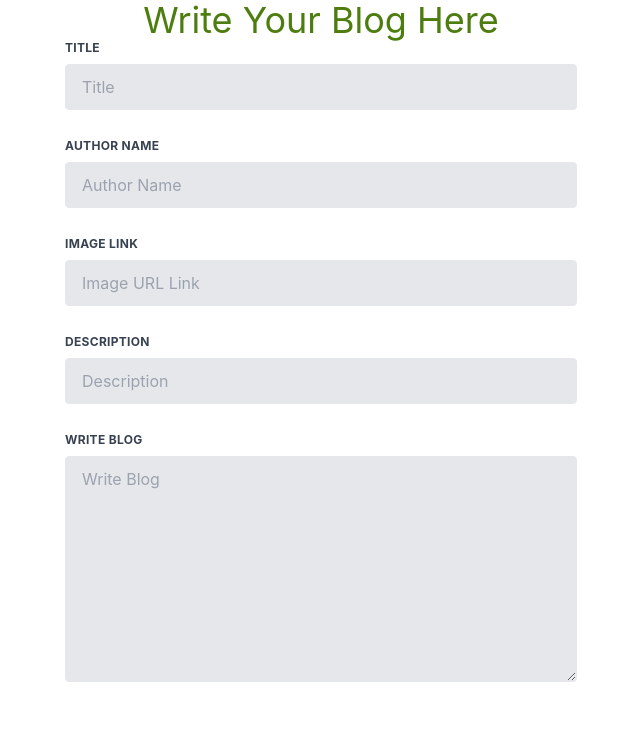
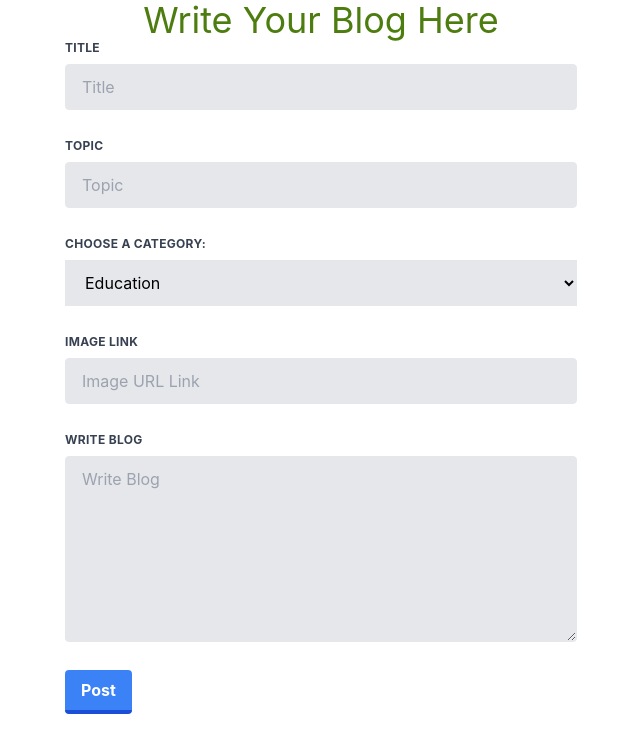
Before and after one commit to mdabdullaalnoman/Read-and-Write-Hub-Client, a React (Create React App) app: page /writeblog in a window 1280 px wide. Shown: the top 752 px of the page, without its empty margins (319-959 px from the left). Built offline with nearby package versions, Linux system fonts and the light colour scheme; no server answers.

Commit message:
blog-form-update

```diff
--- a/src/App.js
+++ b/src/App.js
@@ -9,6 +9,7 @@ import AuthProvider from './Context/AuthProvider';
 import About from './Pages/About.js/About';
 import Home from './Pages/Home/Home';
 import NotFound from './Pages/NotFound/NotFound';
+import WriteBlog from './Pages/WriteBlog/WriteBlog';
 
 const App = () => {
   return (
@@ -20,6 +21,7 @@ const App = () => {
           <Route path="about" element={<About />} />
           <Route path="login" element={<Login />} />
           <Route path="register" element={<Register />} />
+          <Route path="writeblog" element={<WriteBlog />} />
           <Route path="*" element={<NotFound />} />
         </Routes>
       </BrowserRouter>
--- a/src/Pages/NotFound/NotFound.js
+++ b/src/Pages/NotFound/NotFound.js
@@ -1,10 +1,10 @@
 import React from 'react';
-import { Link } from 'react-router-dom';
 
 const NotFound = () => {
     return (
         <div>
-            <h1 className='text-lime-700 flex justify-center text-4xl'>Write Your Blog Here</h1>
+            <h1>Not Found</h1>
+            {/* <h1 className='text-lime-700 flex justify-center text-4xl'>Write Your Blog Here</h1>
             <div className='flex justify-center'>
                 <form className="w-4/5 lg:w-2/5 md:w-3/5">
                     <div className="flex flex-wrap -mx-3  mb-4">
@@ -19,9 +19,22 @@ const NotFound = () => {
                     <div className="flex flex-wrap -mx-3  mb-4">
                         <div className="w-full px-3">
                             <label className="block uppercase tracking-wide text-gray-700 text-xs font-bold mb-2" htmlFor="grid-last-name">
-                                Author Name
+                                Topic
                             </label>
-                            <input className="appearance-none block w-full bg-gray-200 text-gray-700 border border-gray-200 rounded py-3 px-4 mb-3 leading-tight focus:outline-none focus:bg-white focus:border-gray-500" id="grid-last-name" type="text" placeholder="Author Name" />
+                            <input className="appearance-none block w-full bg-gray-200 text-gray-700 border border-gray-200 rounded py-3 px-4 mb-3 leading-tight focus:outline-none focus:bg-white focus:border-gray-500" id="grid-last-name" type="text" placeholder="Topic" />
+                        </div>
+                    </div>
+
+                    <div className="flex flex-wrap -mx-3  mb-4">
+                        <div className="w-full px-3">
+                            <label className="block uppercase tracking-wide text-gray-700 text-xs font-bold mb-2" htmlFor="category">Choose a Category:</label>
+                            <select className='py-3 px-4 mb-3 bg-gray-200 w-full' name="" id="category">
+                                <option value="">Education</option>
+                                <option value="">Techonology</option>
+                                <option value="">Science</option>
+                                <option value="">Life Style</option>
+                                <option value="">Social Awareness</option>
+                            </select>
                         </div>
                     </div>
 
@@ -34,25 +47,19 @@ const NotFound = () => {
                         </div>
                     </div>
 
-                    <div className="flex flex-wrap -mx-3  mb-4">
-                        <div className="w-full px-3">
-                            <label className="block uppercase tracking-wide text-gray-700 text-xs font-bold mb-2" htmlFor="grid-last-name">
-                                Description
-                            </label>
-                            <input className="appearance-none block w-full bg-gray-200 text-gray-700 border border-gray-200 rounded py-3 px-4 mb-3 leading-tight focus:outline-none focus:bg-white focus:border-gray-500" id="grid-last-name" type="text" placeholder="Description" />
-                        </div>
-                    </div>
 
-                    <div className="flex flex-wrap -mx-3  mb-4">
+
+                    <div className="flex flex-wrap -mx-3 mb-4">
                         <div className="w-full px-3">
                             <label className="block uppercase tracking-wide text-gray-700 text-xs font-bold mb-2" htmlFor="grid-last-name">
                                 Write Blog
                             </label>
-                            <textarea cols="30" rows="10" className="appearance-none block w-full bg-gray-200 text-gray-700 border border-gray-200 rounded py-3 px-4 mb-3 leading-tight focus:outline-none focus:bg-white focus:border-gray-500" id="grid-last-name" type="text" placeholder="Write Blog" />
+                            <textarea cols="30" rows="8" className="appearance-none block w-full bg-gray-200 text-gray-700 border border-gray-200 rounded py-3 px-4 mb-3 leading-tight focus:outline-none focus:bg-white focus:border-gray-500" id="grid-last-name" type="text" placeholder="Write Blog" />
                         </div>
                     </div>
+                    <button>Post</button>
                 </form>
-            </div>
+            </div> */}
         </div>
     );
 };
--- /dev/null
+++ b/src/Pages/WriteBlog/WriteBlog.js
@@ -0,0 +1,91 @@
+import React, { useState } from 'react';
+
+const WriteBlog = () => {
+
+      const [blogInfo, setblogInfo] = useState({})
+
+      const handleChange = e => {
+            e.preventDefault()
+            const field = e.target.name;
+            const value = e.target.value;
+            setblogInfo(prev => ({ ...prev, [field]: value }))
+      }
+
+      const handleSubmit = e => {
+            e.preventDefault()
+            console.log(blogInfo);
+      }
+
+      return (
+            <div>
+                  <h1 className='text-lime-700 flex justify-center text-4xl'>Write Your Blog Here</h1>
+                  <div className='flex justify-center'>
+                        <form onSubmit={handleSubmit} className="w-4/5 lg:w-2/5 md:w-3/5">
+                              <div className="flex flex-wrap -mx-3  mb-4">
+                                    <div className="w-full px-3">
+                                          <label className="block uppercase tracking-wide text-gray-700 text-xs font-bold mb-2" htmlFor="grid-last-name">
+                                                Title
+                                          </label>
+                                          <input
+                                                onChange={handleChange} className="appearance-none block w-full bg-gray-200 text-gray-700 border border-gray-200 rounded py-3 px-4 mb-3 leading-tight focus:outline-none focus:bg-white focus:border-gray-500" id="grid-last-name" name='title' type="text" placeholder="Title" />
+                                    </div>
+                              </div>
+
+                              <div className="flex flex-wrap -mx-3  mb-4">
+                                    <div className="w-full px-3">
+                                          <label className="block uppercase tracking-wide text-gray-700 text-xs font-bold mb-2" htmlFor="grid-last-name">
+                                                Topic
+                                          </label>
+                                          <input
+                                                onChange={handleChange}
+                                                className="appearance-none block w-full bg-gray-200 text-gray-700 border border-gray-200 rounded py-3 px-4 mb-3 leading-tight focus:outline-none focus:bg-white focus:border-gray-500" id="grid-last-name" name='topic' type="text" placeholder="Topic" />
+                                    </div>
+                              </div>
+
+                              <div className="flex flex-wrap -mx-3  mb-4">
+                                    <div className="w-full px-3">
+                                          <label className="block uppercase tracking-wide text-gray-700 text-xs font-bold mb-2" htmlFor="category">Choose a Category:</label>
+                                          <select
+                                                onChange={handleChange}
+                                                className='py-3 px-4 mb-3 bg-gray-200 w-full' name="category" id="category">
+                                                <option value="education">Education</option>
+                                                <option value="sport">Sport</option>
+                                                <option value="techonology">techonology</option>
+                                                <option value="science">Science</option>
+                                                <option value="lifestyle">Life Style</option>
+                                                <option value="socialawareness">Social Awareness</option>
+                                          </select>
+                                    </div>
+                              </div>
+
+                              <div className="flex flex-wrap -mx-3  mb-4">
+                                    <div className="w-full px-3">
+                                          <label className="block uppercase tracking-wide text-gray-700 text-xs font-bold mb-2" htmlFor="grid-last-name">
+                                                Image Link
+                                          </label>
+                                          <input
+                                                onChange={handleChange}
+                                                className="appearance-none block w-full bg-gray-200 text-gray-700 border border-gray-200 rounded py-3 px-4 mb-3 leading-tight focus:outline-none focus:bg-white focus:border-gray-500" id="grid-last-name" name='img' type="text" placeholder="Image URL Link" />
+                                    </div>
+                              </div>
+
+                              <div className="flex flex-wrap -mx-3 mb-4">
+                                    <div className="w-full px-3">
+                                          <label className="block uppercase tracking-wide text-gray-700 text-xs font-bold mb-2" htmlFor="grid-last-name">
+                                                Write Blog
+                                          </label>
+                                          <textarea
+                                                onChange={handleChange}
+                                                cols="30" rows="8" className="appearance-none block w-full bg-gray-200 text-gray-700 border border-gray-200 rounded py-3 px-4 mb-3 leading-tight focus:outline-none focus:bg-white focus:border-gray-500" id="grid-last-name" name='blog' type="text" placeholder="Write Blog" />
+                                    </div>
+                              </div>
+                              <button type='submit' className="bg-blue-500 hover:bg-blue-700 text-white font-bold py-2 px-4 border-b-4 border-blue-700 hover:border-blue-500 rounded">
+                                    Post
+                              </button>
+                        </form>
+                  </div>
+            </div>
+      );
+};
+
+export default WriteBlog;
--- a/src/SharedComponent/Header.js
+++ b/src/SharedComponent/Header.js
@@ -52,6 +52,9 @@ const Header = () => {
                                 <Link to="/about" href="#" className="block py-2 pr-4 pl-3 text-gray-700 border-b border-gray-100 hover:bg-gray-50 md:hover:bg-transparent md:border-0 md:hover:text-blue-700 md:p-0 dark:text-gray-400 md:dark:hover:text-white dark:hover:bg-gray-700 dark:hover:text-white md:dark:hover:bg-transparent dark:border-gray-700">About</Link>
                             </li>
                             <li>
+                                <Link to="/writeblog" href="#" className="block py-2 pr-4 pl-3 text-gray-700 border-b border-gray-100 hover:bg-gray-50 md:hover:bg-transparent md:border-0 md:hover:text-blue-700 md:p-0 dark:text-gray-400 md:dark:hover:text-white dark:hover:bg-gray-700 dark:hover:text-white md:dark:hover:bg-transparent dark:border-gray-700">Write A Blog</Link>
+                            </li>
+                            <li>
                                 <Link to="/blog" href="#" className="block py-2 pr-4 pl-3 text-gray-700 border-b border-gray-100 hover:bg-gray-50 md:hover:bg-transparent md:border-0 md:hover:text-blue-700 md:p-0 dark:text-gray-400 md:dark:hover:text-white dark:hover:bg-gray-700 dark:hover:text-white md:dark:hover:bg-transparent dark:border-gray-700">Blogs</Link>
                             </li>
 
```
